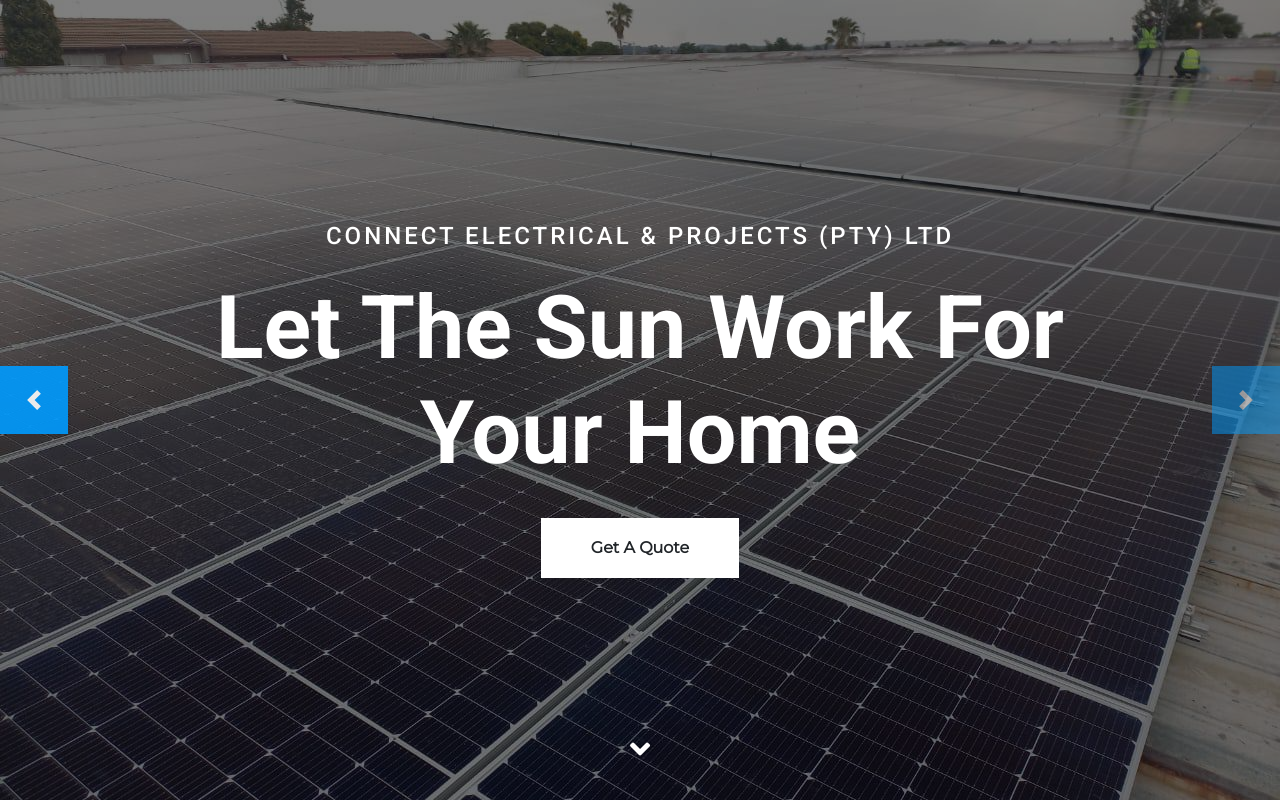
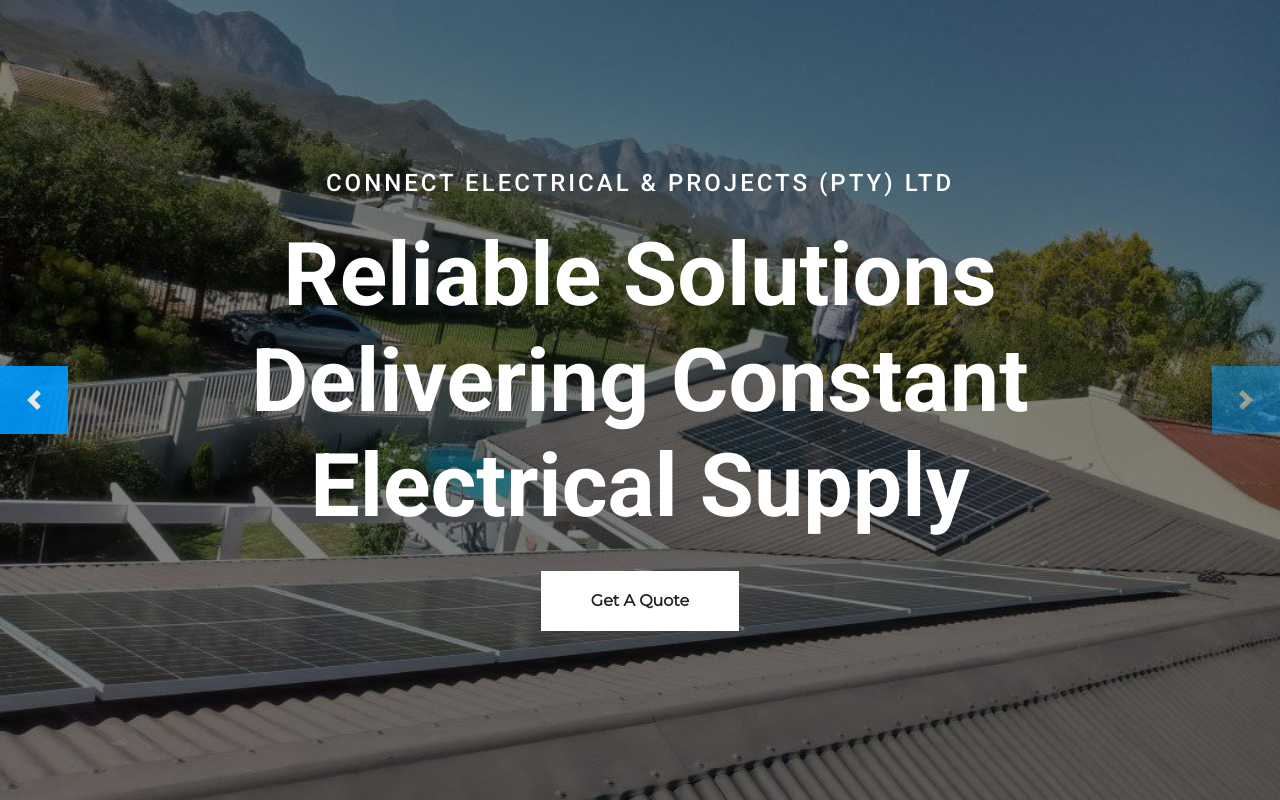
Before and after one commit to Sekwaticode/connectelectricalwebsite, a plain HTML site: page index.html in a window 1280 px wide. Both pictures are taken after a click on the link 96 px from the left and 400 px from the top of the page. Shown: the top 800 px of the page. Drawn offline with nearby package versions, Linux system fonts and the light colour scheme.

Commit message:
carasoul updated

```diff
--- a/index.html
+++ b/index.html
@@ -77,6 +77,18 @@
                             <h4 class="text-white text-uppercase mb-4" style="letter-spacing: 3px;">CONNECT ELECTRICAL &
                                 PROJECTS (PTY) LTD </h4>
                             <h3 class="display-2 font-secondary text-white mb-4">Let The Sun Work For Your Home</h3>
+                            <a class="btn btn-light font-weight-bold py-3 px-5 mt-2 btn-scroll" href="#contact">Get A
+                                Quote</a>
+                        </div>
+                    </div>
+                </div>
+                <div class="carousel-item position-relative" style="height: 100vh; min-height: 400px;">
+                    <img class="position-absolute w-100 h-100" src="img\432358123_802233875258199_2727186930246848177_n.jpg" style="object-fit: cover;">
+                    <div class="carousel-caption d-flex flex-column align-items-center justify-content-center">
+                        <div class="p-3" style="max-width: 900px;">
+                            <h4 class="text-white text-uppercase mb-4" style="letter-spacing: 3px;">CONNECT ELECTRICAL &
+                                PROJECTS (PTY) LTD </h4>
+                            <h3 class="display-2 font-secondary text-white mb-4">Reliable Solutions Delivering Constant Electrical Supply</h3>
                             <a class="btn btn-light font-weight-bold py-3 px-5 mt-2 btn-scroll" href="#contact">Get A
                                 Quote</a>
                         </div>
@@ -515,7 +527,6 @@
     <!-- Modal 3 -->
 
     <!-- Scroll to Bottom -->
-    <i class="fa fa-2x fa-angle-down text-white scroll-to-bottom"></i>
 
     <!-- Back to Top -->
     <a href="#" class="btn btn-lg btn-outline-primary btn-lg-square back-to-top"><i
```
